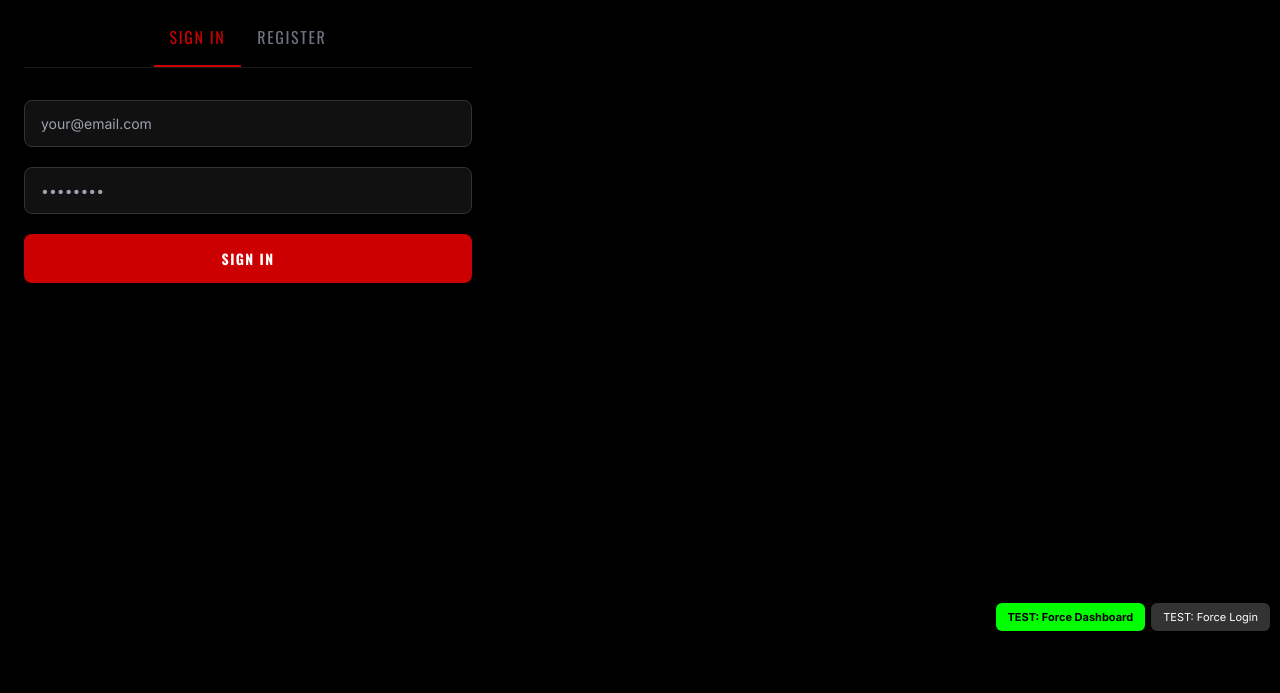
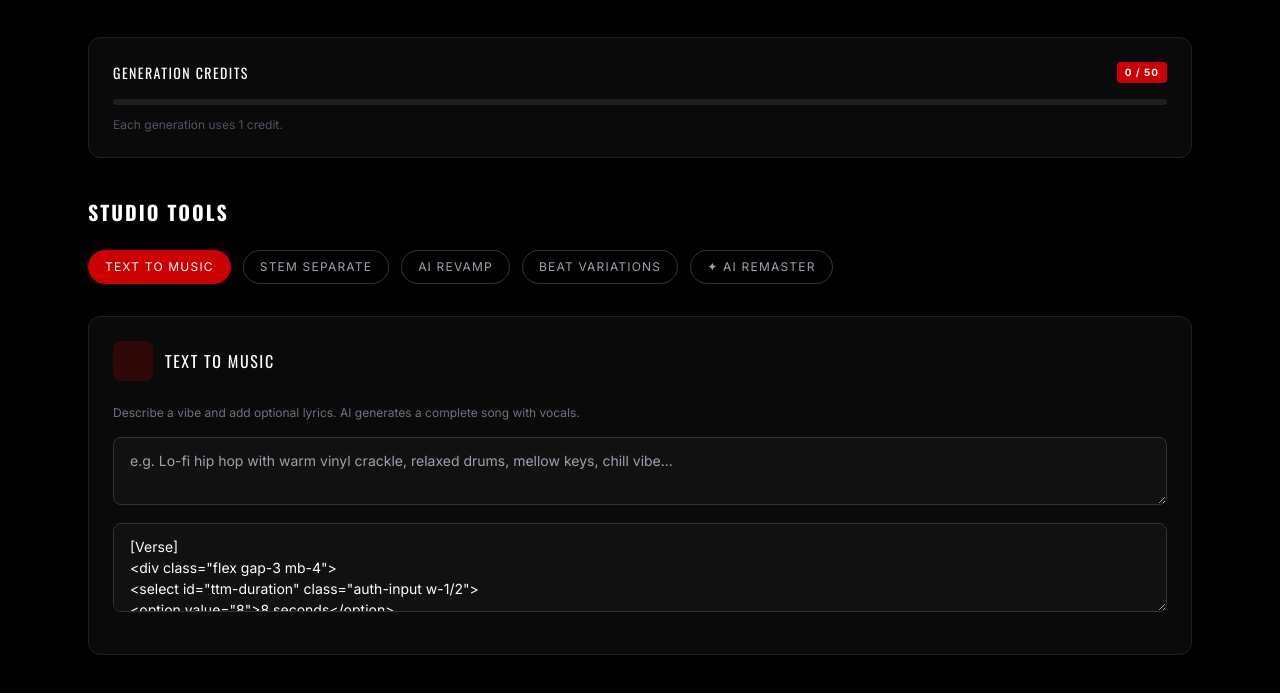
Before and after one commit to beachsquadla/beachside-premium, a website: page public/index.html in a window 1280 px wide. Shown: the part 159-852 px from the top of the page. Before the commit the page ends 800 px from the top, so only its background shows below. Drawn offline with nearby package versions, Linux system fonts and the light colour scheme.

Commit message:
feat: remove login — dashboard loads directly as default view

```diff
--- a/public/index.html
+++ b/public/index.html
@@ -97,7 +97,7 @@ tailwind.config={theme:{extend:{fontFamily:{sans:['Inter','sans-serif'],display:
 </header>
 
 <!-- ====== VIEW: LOGIN ====== -->
-<div id="view-login" class="view active min-h-screen bg-black flex items-center justify-center px-6 pt-20">
+<div id="view-login" class="view hidden min-h-screen bg-black flex items-center justify-center px-6 pt-20">
 <div class="w-full max-w-md">
 <div class="text-center mb-10">
 <h2 class="text-3xl font-display font-bold uppercase tracking-widest text-white">Premium Studio</h2>
@@ -126,14 +126,8 @@ tailwind.config={theme:{extend:{fontFamily:{sans:['Inter','sans-serif'],display:
 </div>
 </div>
 
-<!-- TEST: Bypass login entirely -->
-<div style="position:fixed;bottom:10px;right:10px;z-index:99999;display:flex;gap:6px">
-<button onclick="dbg('TEST: calling forceShowView dashboard');forceShowView('dashboard')" style="background:#0f0;color:#000;border:none;padding:6px 12px;border-radius:6px;font-size:11px;font-weight:700;cursor:pointer">TEST: Force Dashboard</button>
-<button onclick="dbg('TEST: calling forceShowView login');forceShowView('login')" style="background:#333;color:#fff;border:none;padding:6px 12px;border-radius:6px;font-size:11px;cursor:pointer">TEST: Force Login</button>
-</div>
-
 <!-- ====== VIEW: DASHBOARD ====== -->
-<div id="view-dashboard" class="view hidden min-h-screen bg-black pt-24 pb-12">
+<div id="view-dashboard" class="view active min-h-screen bg-black pt-24 pb-12">
 <div class="max-w-6xl mx-auto px-6">
 <div class="flex justify-between items-center mb-10">
 <div>
@@ -381,10 +375,10 @@ function setToken(t){if(t)localStorage.setItem('bstoken',t)}
 function getToken(){return localStorage.getItem('bstoken')||''}
 function clearToken(){localStorage.removeItem('bstoken')}
 
-// Init
+// Init — skip login, go straight to dashboard
 window.addEventListener('load',function(){var p=document.getElementById('preloader');if(p)p.classList.add('hidden')});
 setTimeout(function(){var p=document.getElementById('preloader');if(p)p.classList.add('hidden')},5000);
-document.addEventListener('DOMContentLoaded',function(){try{if(typeof lucide!=='undefined')lucide.createIcons()}catch(e){}checkSession()});
+document.addEventListener('DOMContentLoaded',function(){try{if(typeof lucide!=='undefined')lucide.createIcons()}catch(e){}});
 
 // Navigation
 function showView(id){
```
